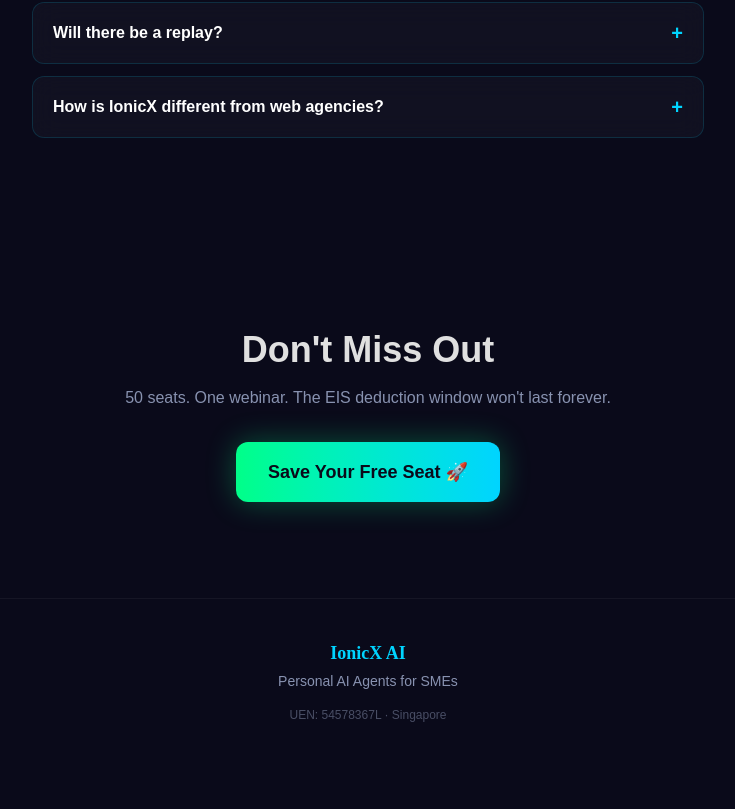
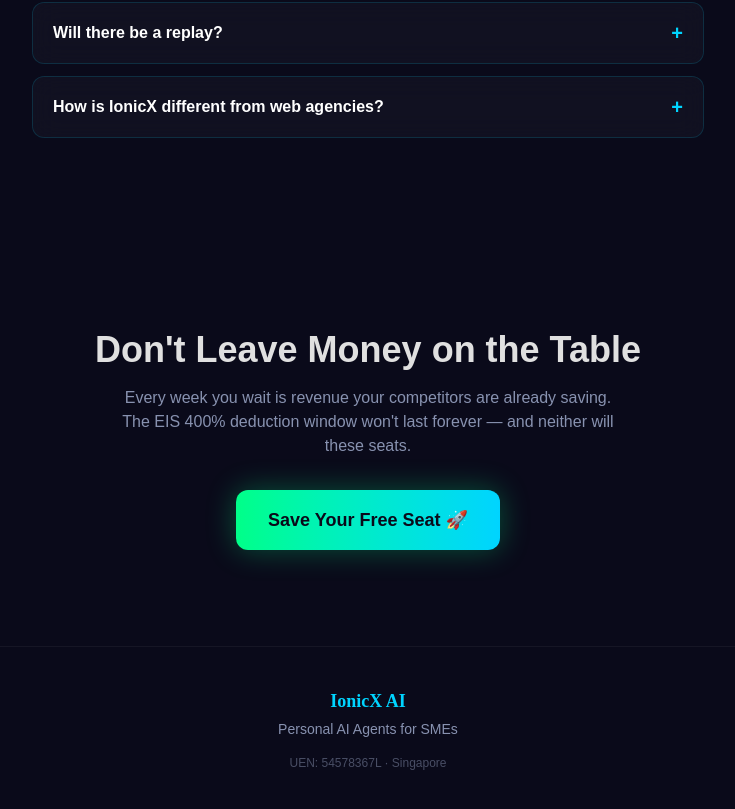
Before and after one commit to IsaacYap90/ionicx-ai, a Next.js app: page /webinar in a window 1280 px wide. Shown: the part 5051-5860 px from the top of the page, without its empty margins (272-1007 px from the left). Before the commit the page ends 5814 px from the top, so only its background shows below. Built offline with nearby package versions, Linux system fonts and the light colour scheme.

Commit message:
2 sessions only, 5 seats on nearest, money-on-table urgency

```diff
--- a/src/app/webinar/page.tsx
+++ b/src/app/webinar/page.tsx
@@ -102,8 +102,8 @@
   "faq.5.a": { en: "We use AI agents to build faster (2-3 weeks vs 2-3 months), at a fraction of the cost. Every site is custom, not a template. And everything qualifies for the EIS deduction.", zh: "我们使用AI代理更快地构建（2-3周 vs 2-3个月），成本仅为一小部分。每个网站都是定制的，不是模板。而且一切都符合EIS扣除资格。" },
 
   // Final CTA
-  "final.title": { en: "Don't Miss Out", zh: "不要错过" },
-  "final.subtitle": { en: "50 seats. One webinar. The EIS deduction window won't last forever.", zh: "50个名额。一场研讨会。EIS扣除优惠不会永远持续。" },
+  "final.title": { en: "Don't Leave Money on the Table", zh: "别把钱留在桌上" },
+  "final.subtitle": { en: "Every week you wait is revenue your competitors are already saving. The EIS 400% deduction window won't last forever — and neither will these seats.", zh: "你每多等一周，竞争对手就多省一周的钱。EIS 400%扣除优惠不会永远持续 — 名额也不会。" },
 
   // Error
   "error.generic": { en: "Something went wrong. Please try again.", zh: "出现错误，请重试。" },
@@ -309,7 +309,7 @@
 /* ───────── Registration Form ───────── */
 function RegistrationForm() {
   const { t } = useContext(LangCtx);
-  const fridays = getNextFridays(3);
+  const fridays = getNextFridays(2);
   const [form, setForm] = useState({ name: "", email: "", phone: "", businessType: "", otherBusiness: "", sessionDate: "", whatsapp: true });
   const [status, setStatus] = useState<"idle" | "loading" | "success" | "error">("idle");
 
@@ -363,8 +363,9 @@
       <select required className={inputCls} value={form.sessionDate} onChange={(e) => setForm({ ...form, sessionDate: e.target.value })}>
         <option value="" disabled>{t("reg.sessionDate")}</option>
         {fridays.map((f, i) => {
-          const spotsLeft = 50 - (i * 12);
-          return <option key={i} value={f.toISOString()}>{formatFriday(f)} — {spotsLeft > 0 ? `${spotsLeft} ${t("reg.seatsLeft")}` : t("reg.almostFull")}</option>;
+          const spotsLeft = i === 0 ? 5 : 28;
+          const urgency = i === 0 ? "🔥 " : "";
+          return <option key={i} value={f.toISOString()}>{formatFriday(f)} — {urgency}{spotsLeft} {t("reg.seatsLeft")}</option>;
         })}
       </select>
       <label className="flex items-center gap-3 text-sm text-[#8892b0] cursor-pointer">
```
